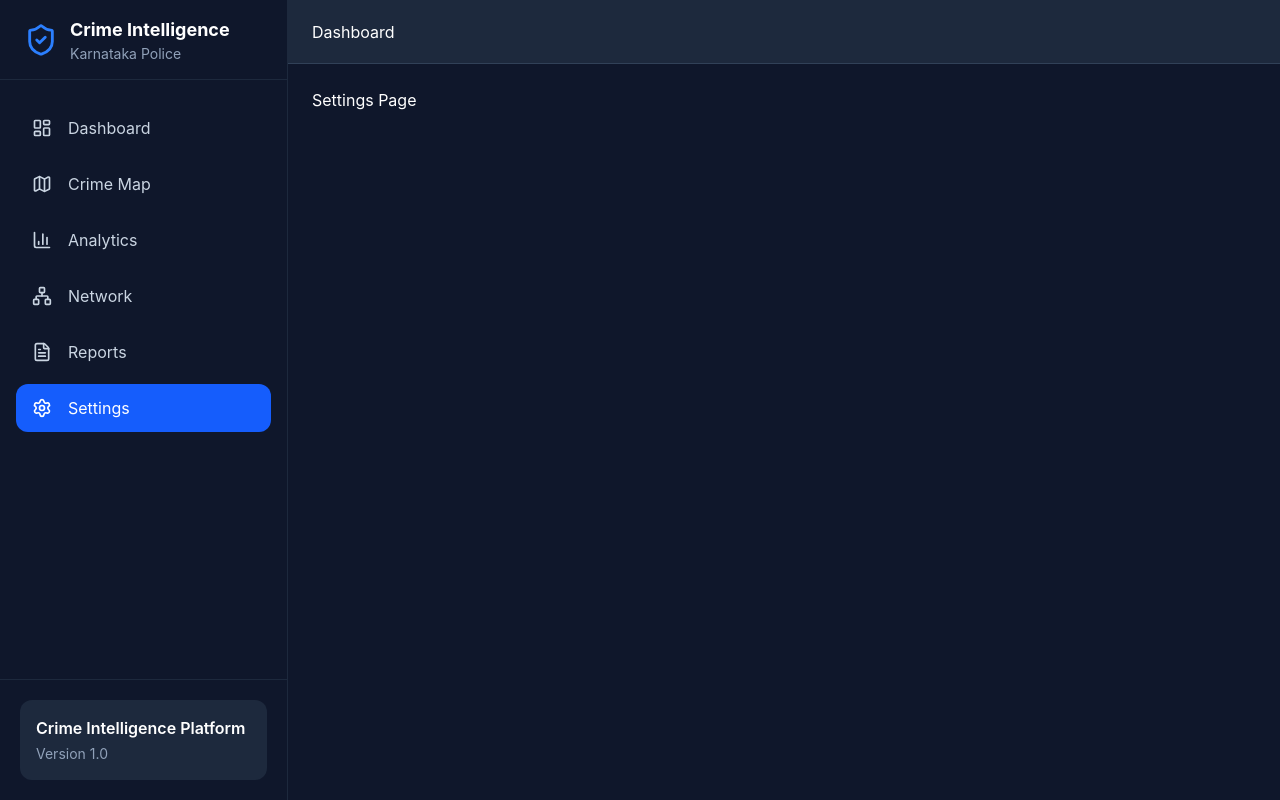
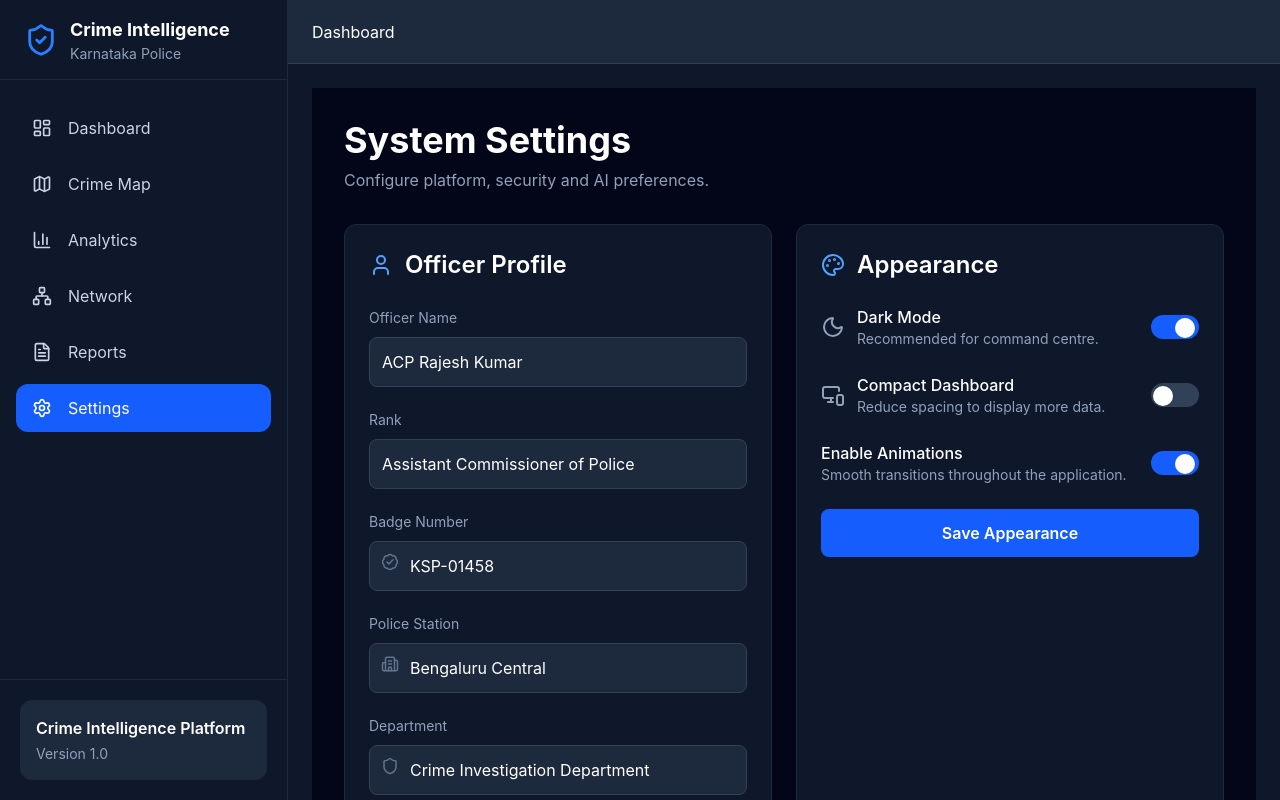
Before and after one commit to agarwalvarun24/ksp-crime-intelligence, a React (Vite) app in the folder client/: page /settings in a window 1280 px wide. Built offline with nearby package versions, Linux system fonts and the light colour scheme.

Commit message:
Settings Page

```diff
--- a/client/src/components/settings/AppearanceSettings.jsx
+++ b/client/src/components/settings/AppearanceSettings.jsx
@@ -0,0 +1,119 @@
+import { Palette, Moon, MonitorSmartphone } from "lucide-react";
+import { useState } from "react";
+
+function Toggle({ value, onChange }) {
+  return (
+    <button
+      onClick={() => onChange(!value)}
+      className={`w-12 h-6 rounded-full transition ${
+        value ? "bg-blue-600" : "bg-slate-700"
+      }`}
+    >
+      <div
+        className={`h-5 w-5 bg-white rounded-full mt-0.5 transition ${
+          value ? "translate-x-6" : "translate-x-0.5"
+        }`}
+      />
+    </button>
+  );
+}
+
+function AppearanceSettings() {
+
+  const [darkMode, setDarkMode] = useState(true);
+  const [compact, setCompact] = useState(false);
+  const [animations, setAnimations] = useState(true);
+
+  return (
+    <div className="bg-slate-900 rounded-xl p-6 border border-slate-800">
+
+      <div className="flex items-center gap-3 mb-6">
+        <Palette className="text-blue-400" size={24} />
+        <h2 className="text-2xl text-white font-semibold">
+          Appearance
+        </h2>
+      </div>
+
+      <div className="space-y-6">
+
+        <div className="flex justify-between items-center">
+
+          <div className="flex gap-3 items-center">
+
+            <Moon className="text-slate-400" />
+
+            <div>
+              <h3 className="text-white font-medium">
+                Dark Mode
+              </h3>
+
+              <p className="text-slate-400 text-sm">
+                Recommended for command centre.
+              </p>
+            </div>
+
+          </div>
+
+          <Toggle
+            value={darkMode}
+            onChange={setDarkMode}
+          />
+
+        </div>
+
+        <div className="flex justify-between items-center">
+
+          <div className="flex gap-3 items-center">
+
+            <MonitorSmartphone className="text-slate-400" />
+
+            <div>
+              <h3 className="text-white font-medium">
+                Compact Dashboard
+              </h3>
+
+              <p className="text-slate-400 text-sm">
+                Reduce spacing to display more data.
+              </p>
+            </div>
+
+          </div>
+
+          <Toggle
+            value={compact}
+            onChange={setCompact}
+          />
+
+        </div>
+
+        <div className="flex justify-between items-center">
+
+          <div>
+
+            <h3 className="text-white font-medium">
+              Enable Animations
+            </h3>
+
+            <p className="text-slate-400 text-sm">
+              Smooth transitions throughout the application.
+            </p>
+
+          </div>
+
+          <Toggle
+            value={animations}
+            onChange={setAnimations}
+          />
+
+        </div>
+
+        <button className="w-full bg-blue-600 hover:bg-blue-700 text-white py-3 rounded-lg font-semibold transition">
+          Save Appearance
+        </button>
+
+      </div>
+    </div>
+  );
+}
+
+export default AppearanceSettings;
--- a/client/src/components/settings/SecuritySettings.jsx
+++ b/client/src/components/settings/SecuritySettings.jsx
@@ -0,0 +1,289 @@
+import { useState } from "react";
+
+import {
+  ShieldCheck,
+  Lock,
+  KeyRound,
+  Clock,
+} from "lucide-react";
+
+
+
+function Toggle({ value, onChange }) {
+
+
+  return (
+
+    <button
+      onClick={() => onChange(!value)}
+      className={`w-12 h-6 rounded-full transition ${
+        value ? "bg-blue-600" : "bg-slate-700"
+      }`}
+    >
+
+      <div
+
+        className={`h-5 w-5 bg-white rounded-full transition mt-0.5 ${
+          value
+          ? "translate-x-6"
+          : "translate-x-0.5"
+        }`}
+
+      />
+
+
+    </button>
+
+  );
+
+}
+
+
+
+
+
+function SecuritySettings(){
+
+
+  const [twoFactor,setTwoFactor] = useState(true);
+
+  const [autoLogout,setAutoLogout] = useState(true);
+
+
+
+  return (
+
+    <div className="bg-slate-900 rounded-xl p-6 border border-slate-800">
+
+
+
+      <div className="flex items-center gap-3 mb-6">
+
+
+        <ShieldCheck
+          className="text-blue-400"
+          size={24}
+        />
+
+
+        <h2 className="text-2xl text-white font-semibold">
+
+          Security Settings
+
+        </h2>
+
+
+      </div>
+
+
+
+
+
+      <div className="space-y-6">
+
+
+
+
+
+        <div className="flex justify-between items-center">
+
+
+          <div className="flex gap-3">
+
+
+            <Lock className="text-green-400"/>
+
+
+            <div>
+
+              <h3 className="text-white font-medium">
+
+                Two Factor Authentication
+
+              </h3>
+
+
+              <p className="text-slate-400 text-sm">
+
+                Add extra security to officer account.
+
+              </p>
+
+
+            </div>
+
+
+          </div>
+
+
+
+          <Toggle
+
+            value={twoFactor}
+
+            onChange={setTwoFactor}
+
+          />
+
+
+        </div>
+
+
+
+
+
+
+
+        <div className="flex justify-between items-center">
+
+
+          <div className="flex gap-3">
+
+
+            <Clock className="text-yellow-400"/>
+
+
+            <div>
+
+              <h3 className="text-white font-medium">
+
+                Auto Logout
+
+              </h3>
+
+
+              <p className="text-slate-400 text-sm">
+
+                Automatically end inactive sessions.
+
+              </p>
+
+
+            </div>
+
+
+          </div>
+
+
+
+          <Toggle
+
+            value={autoLogout}
+
+            onChange={setAutoLogout}
+
+          />
+
+
+        </div>
+
+
+
+
+
+        <div>
+
+
+          <label className="text-slate-400 text-sm">
+
+            Session Timeout
+
+          </label>
+
+
+
+          <select
+
+            className="w-full mt-2 bg-slate-800 text-white rounded-lg p-3 border border-slate-700"
+
+          >
+
+            <option>
+              15 Minutes
+            </option>
+
+            <option>
+              30 Minutes
+            </option>
+
+            <option>
+              1 Hour
+            </option>
+
+
+          </select>
+
+
+
+        </div>
+
+
+
+
+
+
+
+        <div>
+
+
+          <label className="text-slate-400 text-sm">
+
+            Change Password
+
+          </label>
+
+
+          <div className="relative mt-2">
+
+
+            <KeyRound
+
+              className="absolute left-3 top-3 text-slate-500"
+
+              size={18}
+
+            />
+
+
+
+            <input
+
+              type="password"
+
+              placeholder="Enter new password"
+
+              className="w-full pl-10 bg-slate-800 text-white rounded-lg p-3 border border-slate-700"
+
+            />
+
+
+          </div>
+
+
+        </div>
+
+
+
+
+
+
+        <button className="w-full bg-blue-600 hover:bg-blue-700 text-white py-3 rounded-lg font-semibold transition">
+
+          Update Security
+
+        </button>
+
+
+
+
+      </div>
+
+
+    </div>
+
+  );
+
+}
+
+
+export default SecuritySettings;
--- a/client/src/pages/Settings/Settings.jsx
+++ b/client/src/pages/Settings/Settings.jsx
@@ -1,7 +1,43 @@
+import OfficerProfile from "../../components/settings/OfficerProfile";
+import AppearanceSettings from "../../components/settings/AppearanceSettings";
+import NotificationSettings from "../../components/settings/NotificationSettings";
+import SecuritySettings from "../../components/settings/SecuritySettings";
+import AISettings from "../../components/settings/AISettings";
+import SystemStatus from "../../components/settings/SystemStatus";
+
 function Settings() {
+
   return (
-    <h1>Settings Page</h1>
+    <div className="min-h-screen bg-slate-950 p-8">
+
+      <h1 className="text-4xl font-bold text-white mb-2">
+        System Settings
+      </h1>
+
+      <p className="text-slate-400 mb-8">
+        Configure platform, security and AI preferences.
+      </p>
+
+
+      <div className="grid xl:grid-cols-2 gap-6">
+
+        <OfficerProfile />
+
+        <AppearanceSettings />
+
+        <NotificationSettings />
+
+        <SecuritySettings />
+
+        <AISettings />
+
+        <SystemStatus />
+
+      </div>
+
+    </div>
   );
+
 }
 
 export default Settings;
```
